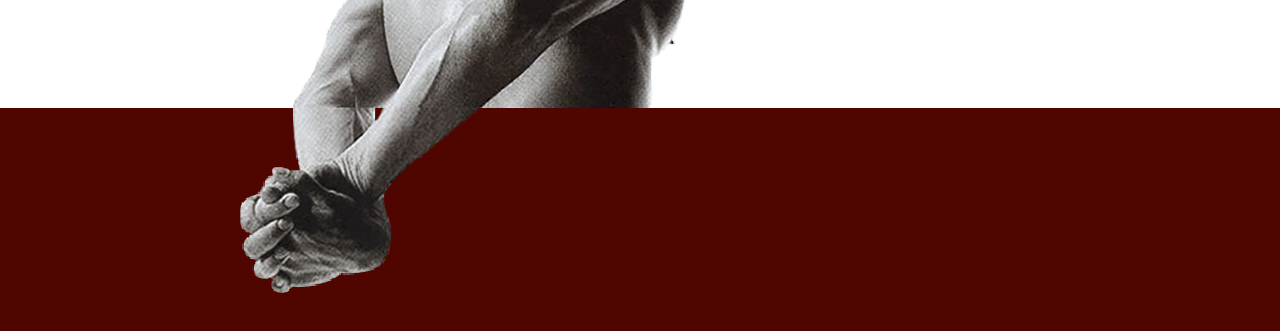
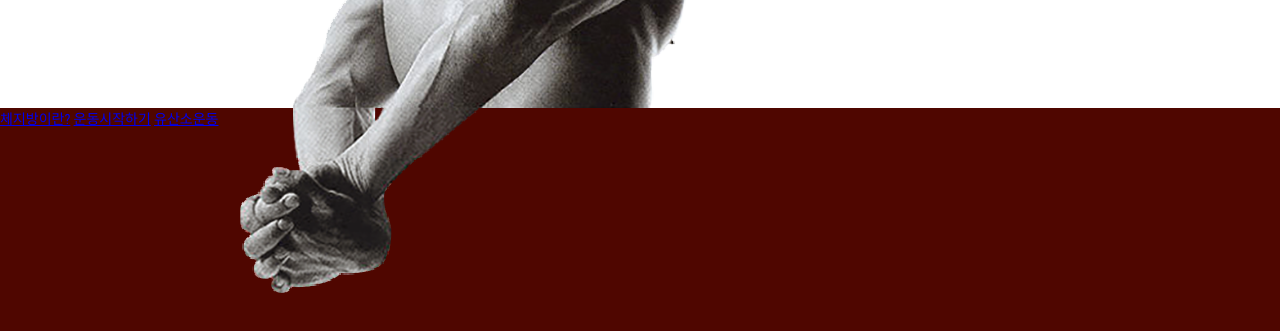
Before and after one commit to seonyeonghun/fitness, a plain HTML site: page index.html in a window 1280 px wide. Shown: the part 437-768 px from the top of the page. Drawn offline with Linux system fonts and the light colour scheme.

Commit message:
main menu add

```diff
--- a/index.html
+++ b/index.html
@@ -40,7 +40,11 @@
 		</div>
 	</div>
 	<!-- /.marketing-outer -->
-
+	<div class="menu">
+		<a href="#">체지방이란?</a>
+		<a href="#">운동시작하기</a>
+		<a href="#">유산소운동</a>
+	</div>
 
 	<script src="script/main.js"></script>
 </body>
```
